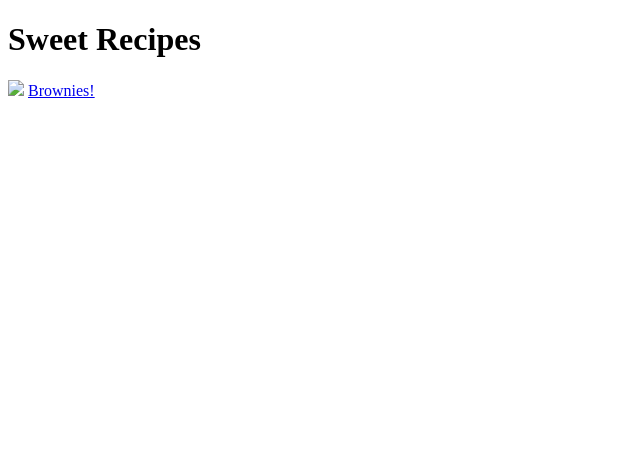
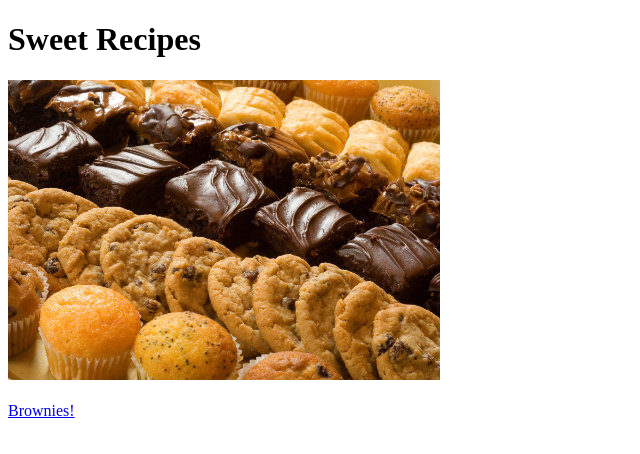
Before and after one commit to whtshsnm/odin-recipes, a plain HTML site: page index.html in a window 1280 px wide. Shown: the whole page, without its empty margins (0-640 px from the left). Drawn offline with Linux system fonts and the light colour scheme; the site is published under a folder, as on GitHub Pages, so addresses that start at the root find nothing.

Commit message:
Updated index file and fixed image error

```diff
--- a/index.html
+++ b/index.html
@@ -9,7 +9,9 @@
     <body>
 
 <h1>Sweet Recipes</h1>
-<img src="/recipes/bakedgoods.jpeg">
+
+<img src="recipes/bakedgoods.jpeg">
+<br><br>
 <a href="/recipes/bestbrownies.html">Brownies!</a>
     </body>
 
```
